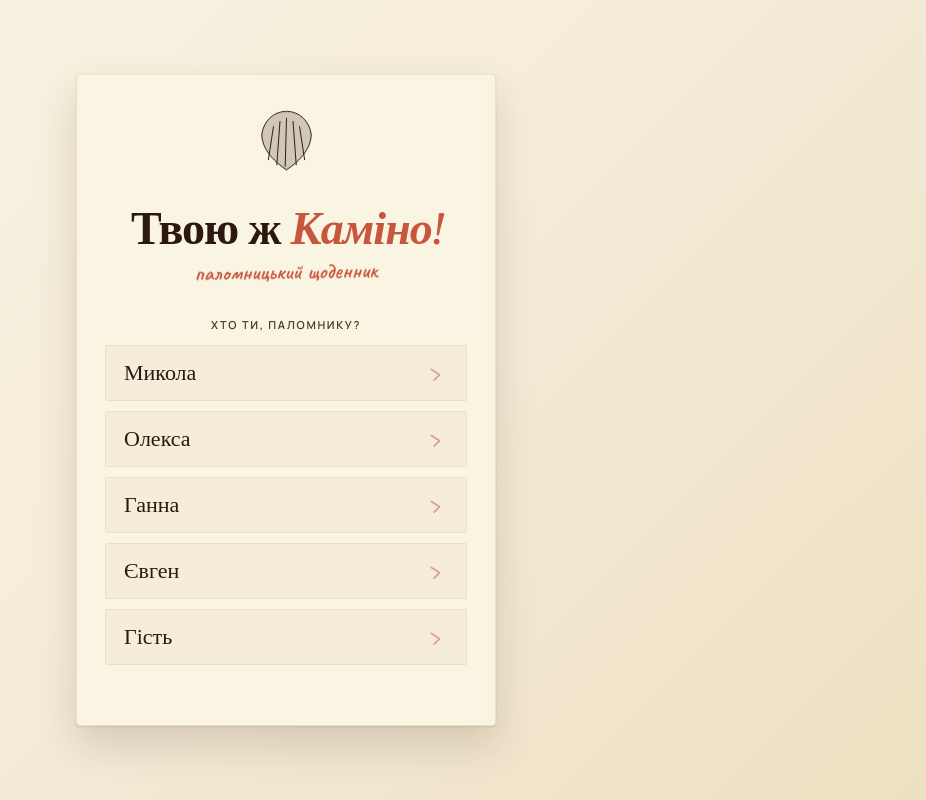
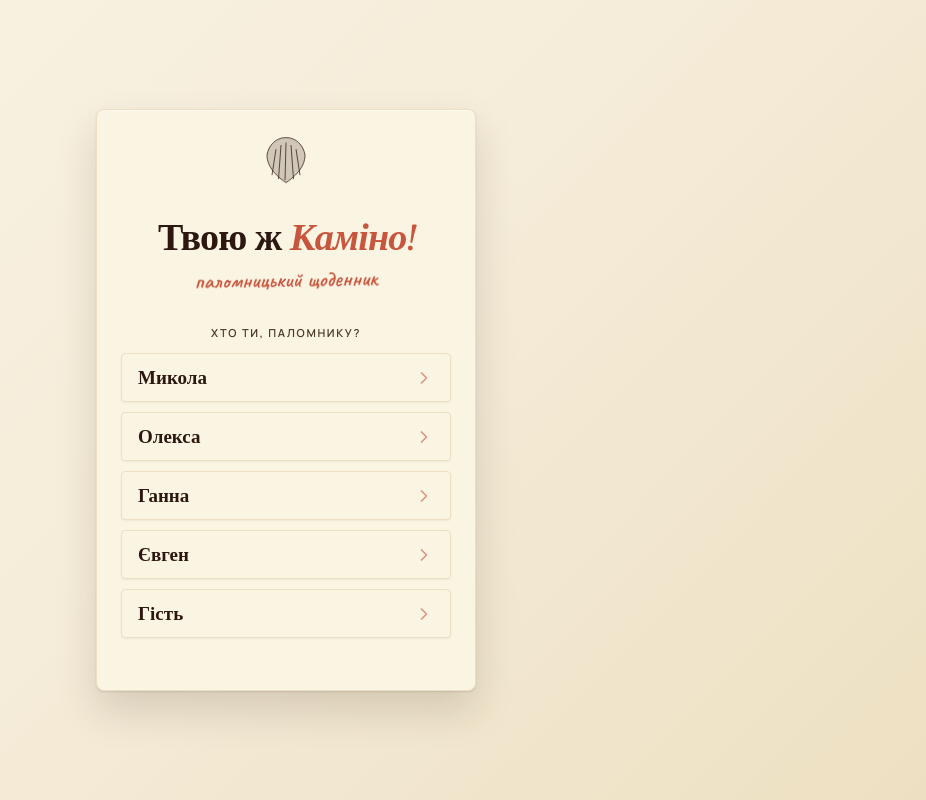
Before and after one commit to newagno/HolyCamino, a plain HTML site: page index.html in a window 1280 px wide. Shown: the whole page, without its empty margins (354-1280 px from the left). Drawn offline with nearby package versions, Linux system fonts and the light colour scheme.

Commit message:
feat: implement login screen UI and add global base styles

```diff
--- a/assets/css/main.css
+++ b/assets/css/main.css
@@ -350,9 +350,9 @@ body.the-way-mode .the-way-rain {
 .login-card {
   margin: auto;
   background: var(--paper);
-  padding: 40px 28px;
-  border-radius: 4px;
-  max-width: 420px;
+  padding: 32px 24px;
+  border-radius: 8px;
+  max-width: 380px;
   width: 100%;
   box-shadow: 0 1px 2px rgba(0, 0, 0, .1), 0 20px 40px var(--shadow), inset 0 1px 0 rgba(255, 255, 255, .5);
   border: 1px solid var(--paper-dark);
@@ -366,16 +366,16 @@ body.the-way-mode .the-way-rain {
 }
 
 .login-shell svg {
-  width: 65px;
-  height: 65px;
+  width: 50px;
+  height: 50px;
   fill: var(--terracotta);
 }
 
 .login-title {
   font-family: 'Cormorant Garamond', serif;
-  font-size: clamp(34px, 8vw, 46px);
+  font-size: clamp(30px, 7vw, 38px);
   text-align: center;
-  line-height: 1;
+  line-height: 1.1;
   margin-bottom: 4px;
   font-weight: 700;
 }
@@ -406,22 +406,23 @@ body.the-way-mode .the-way-rain {
 }
 
 .pilgrim-btn {
-  background: var(--cream);
-  border: 1.5px solid var(--paper-dark);
-  padding: 14px 18px;
+  background: var(--paper);
+  border: 1px solid var(--paper-dark);
+  padding: 12px 16px;
   font-family: 'Cormorant Garamond', serif;
-  font-size: 22px;
-  font-weight: 500;
+  font-size: 19px;
+  font-weight: 600;
   color: var(--ink);
   cursor: pointer;
-  border-radius: 2px;
-  transition: all .25s;
+  border-radius: 4px;
+  transition: all .2s cubic-bezier(0.4, 0, 0.2, 1);
   text-align: left;
   display: flex;
   justify-content: space-between;
   align-items: center;
   position: relative;
   overflow: hidden;
+  box-shadow: 0 1px 2px rgba(0,0,0,0.05);
 }
 
 .pilgrim-btn::before {
@@ -448,8 +449,15 @@ body.the-way-mode .the-way-rain {
 
 .pilgrim-btn .arrow {
   color: var(--terracotta);
-  font-size: 18px;
-  opacity: .5;
+  opacity: .6;
+  display: flex;
+  align-items: center;
+}
+
+.pilgrim-btn .arrow .icon {
+  width: 20px;
+  height: 20px;
+  stroke-width: 2.5;
 }
 
 .password-form {
--- a/index.html
+++ b/index.html
@@ -41,7 +41,7 @@
         <path d="m15 18-6-6 6-6"/>
       </symbol>
       <symbol id="icon-right" viewBox="0 0 24 24" fill="none" stroke="currentColor" stroke-width="2" stroke-linecap="round" stroke-linejoin="round">
-        <path d="m9 18 6-6-9-6"/>
+        <path d="m9 18 6-6-6-6"/>
       </symbol>
       <symbol id="icon-eye" viewBox="0 0 24 24" fill="none" stroke="currentColor" stroke-width="2" stroke-linecap="round" stroke-linejoin="round">
         <path d="M2 12s3-7 10-7 10 7 10 7-3 7-10 7-10-7-10-7Z"/>
```
